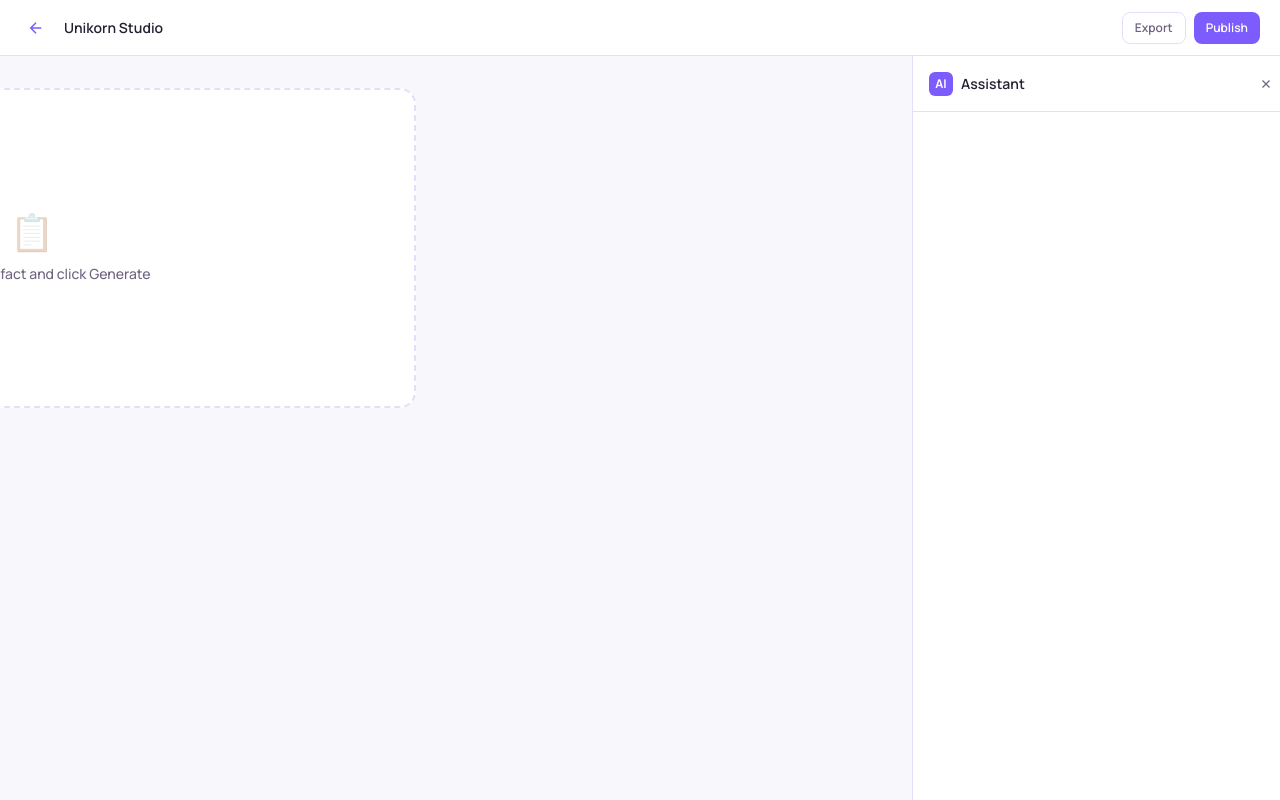
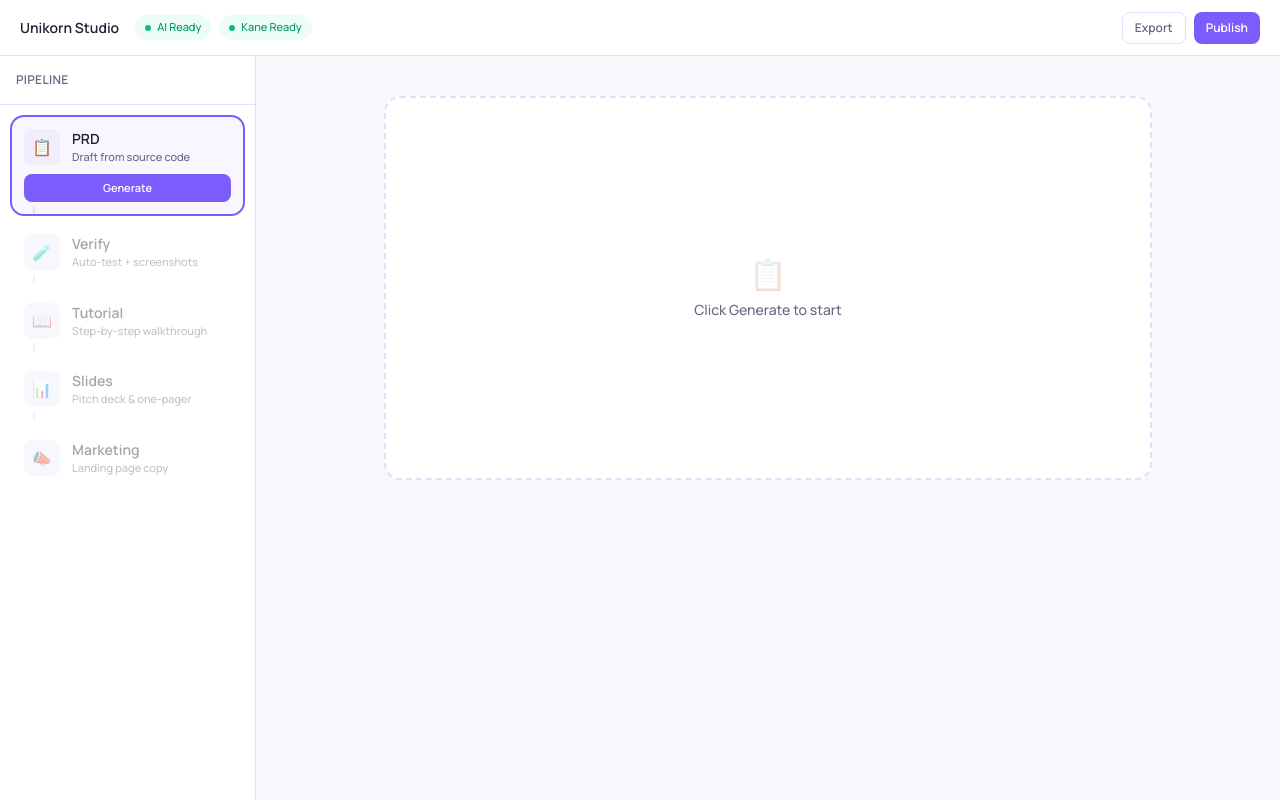
Before and after one commit to tamago-labs/unikorn, a React (Vite) app in the folder frontend/: page /design in a window 1280 px wide. Built offline with nearby package versions, Linux system fonts and the light colour scheme.

Commit message:
fix: redesign pipeline sidebar, hide drawer by default, add AI/Kane status

```diff
--- a/frontend/src/pages/DesignApp.tsx
+++ b/frontend/src/pages/DesignApp.tsx
@@ -1,126 +1,62 @@
-import { useState, useEffect, useRef } from 'react'
-import { useNavigate } from 'react-router-dom'
+import { useState } from 'react'
 
-interface Artifact {
+interface PipelineStep {
   id: string
   name: string
   description: string
   icon: string
-  color: string
-  status: 'ready' | 'generating' | 'idle'
-  thumbnail?: string
+  status: 'locked' | 'ready' | 'active' | 'done'
 }
 
-interface QA {
-  question: string
-  options: string[]
-}
-
-interface ChatMessage {
-  role: 'ai' | 'user'
-  text: string
-  options?: string[]
-  selected?: string
-}
-
-const artifacts: Artifact[] = [
-  { id: 'prd', name: 'PRD', description: 'Product Requirements Document', icon: '📋', color: '#7C5CFC', status: 'idle' },
-  { id: 'slides', name: 'Slides', description: 'Pitch deck & one-pager', icon: '📊', color: '#9B7CFF', status: 'idle' },
-  { id: 'tutorial', name: 'Tutorial', description: 'Step-by-step walkthrough', icon: '📖', color: '#6E6480', status: 'idle' },
+const pipeline: PipelineStep[] = [
+  { id: 'prd', name: 'PRD', description: 'Draft from source code', icon: '📋', status: 'ready' },
+  { id: 'test', name: 'Verify', description: 'Auto-test + screenshots', icon: '🧪', status: 'locked' },
+  { id: 'tutorial', name: 'Tutorial', description: 'Step-by-step walkthrough', icon: '📖', status: 'locked' },
+  { id: 'slides', name: 'Slides', description: 'Pitch deck & one-pager', icon: '📊', status: 'locked' },
+  { id: 'marketing', name: 'Marketing', description: 'Landing page copy', icon: '📣', status: 'locked' },
 ]
 
-const mockQA: Record<string, QA[]> = {
-  prd: [
-    { question: 'What is the primary goal of this product?', options: ['Solve a specific pain point', 'Enter a new market', 'Improve existing workflow', 'Explore new technology'] },
-    { question: 'Who is your target user?', options: ['Developers', 'Small businesses', 'Enterprise teams', 'General consumers'] },
-    { question: 'What stage is the product in?', options: ['Idea / MVP', 'Early traction', 'Growth mode', 'Mature / optimizing'] },
-  ],
-  slides: [
-    { question: 'What is the main purpose of the deck?', options: ['Fundraising', 'Sales pitch', 'Conference talk', 'Internal update'] },
-    { question: 'How long should the presentation be?', options: ['1-2 min (elevator)', '5-10 min (standard)', '15-20 min (deep dive)', '30+ min (workshop)'] },
-  ],
-  tutorial: [
-    { question: 'Who is the audience for this tutorial?', options: ['Complete beginners', 'Intermediate users', 'Advanced developers', 'Mixed levels'] },
-    { question: 'What format works best?', options: ['Written guide', 'Video walkthrough', 'Interactive demo', 'Code-along project'] },
-  ],
-}
-
 export default function DesignApp() {
-  const navigate = useNavigate()
+  const [steps, setSteps] = useState<PipelineStep[]>(pipeline)
   const [selected, setSelected] = useState<string>('prd')
   const [drawerOpen, setDrawerOpen] = useState(false)
-  const [aiStatus, setAiStatus] = useState<'idle' | 'thinking' | 'asking' | 'done'>('idle')
-  const [chat, setChat] = useState<ChatMessage[]>([])
-  const [currentQA, setCurrentQA] = useState<QA | null>(null)
-  const [qaIndex, setQaIndex] = useState(0)
-  const [artifactStatuses, setArtifactStatuses] = useState<Record<string, Artifact['status']>>({
-    prd: 'idle', slides: 'idle', tutorial: 'idle',
-  })
-  const chatEndRef = useRef<HTMLDivElement>(null)
 
-  useEffect(() => {
-    chatEndRef.current?.scrollIntoView({ behavior: 'smooth' })
-  }, [chat, aiStatus])
+  const activeStep = steps.find((s) => s.id === selected)!
 
-  function startGeneration(id: string) {
-    setSelected(id)
+  function handleGenerate(id: string) {
     setDrawerOpen(true)
-    setAiStatus('thinking')
-    setChat([{ role: 'ai', text: `I'm analyzing your codebase to build the ${artifacts.find(a => a.id === id)?.name}. Let me ask a few questions first…` }])
-    setQaIndex(0)
-
+    setSteps((prev) =>
+      prev.map((s) => (s.id === id ? { ...s, status: 'active' } : s))
+    )
     setTimeout(() => {
-      const questions = mockQA[id]
-      if (questions && questions.length > 0) {
-        setCurrentQA(questions[0])
-        setAiStatus('asking')
+      setSteps((prev) =>
+        prev.map((s, i) =>
+          s.id === id
+            ? { ...s, status: 'done' }
+            : i > prev.findIndex((p) => p.id === id) && s.status === 'locked'
+            ? { ...s, status: 'ready' }
+            : s
+        )
+      )
+    }, 3000)
   }
-    }, 1500)
-  }
-
-  function handleSelectOption(option: string) {
-    if (!currentQA) return
-    setChat((prev) => [...prev, { role: 'user', text: option }])
-    setCurrentQA(null)
-    setAiStatus('thinking')
-
-    const questions = mockQA[selected]
-    const nextIndex = qaIndex + 1
-
-    setTimeout(() => {
-      if (questions && nextIndex < questions.length) {
-        setCurrentQA(questions[nextIndex])
-        setQaIndex(nextIndex)
-        setAiStatus('asking')
-      } else {
-        setAiStatus('done')
-        setChat((prev) => [...prev, { role: 'ai', text: 'All set! Generating your artifact now…' }])
-        setArtifactStatuses((prev) => ({ ...prev, [selected]: 'generating' }))
-        setTimeout(() => {
-          setArtifactStatuses((prev) => ({ ...prev, [selected]: 'ready' }))
-          setChat((prev) => [...prev, { role: 'ai', text: 'Done! Your artifact is ready on the canvas.' }])
-        }, 2000)
-      }
-    }, 1200)
-  }
-
-  const current = artifacts.find((a) => a.id === selected)!
-  const status = artifactStatuses[selected]
 
   return (
     <div className="h-screen flex flex-col bg-[#F8F7FC] overflow-hidden">
       {/* Top bar */}
-      <header className="h-14 shrink-0 border-b border-[#E5DEFA] bg-white flex items-center justify-between px-5 z-10">
-        <div className="flex items-center gap-3">
-          <button
-            onClick={() => navigate('/')}
-            className="w-8 h-8 rounded-lg hover:bg-[#F1ECFE] flex items-center justify-center transition-colors"
-          >
-            <svg width="18" height="18" viewBox="0 0 24 24" fill="none" stroke="#7C5CFC" strokeWidth="2">
-              <path d="M19 12H5M12 19l-7-7 7-7" />
-            </svg>
-          </button>
+      <header className="h-14 shrink-0 border-b border-[#E5DEFA] bg-white flex items-center justify-between px-5">
+        <div className="flex items-center gap-4">
           <span className="text-sm font-semibold text-[#251F33]">Unikorn Studio</span>
+          <div className="flex items-center gap-2">
+            <span className="inline-flex items-center gap-1.5 text-[11px] font-medium text-emerald-600 bg-emerald-50 rounded-full px-2.5 py-1">
+              <span className="w-1.5 h-1.5 rounded-full bg-emerald-500" />
+              AI Ready
+            </span>
+            <span className="inline-flex items-center gap-1.5 text-[11px] font-medium text-emerald-600 bg-emerald-50 rounded-full px-2.5 py-1">
+              <span className="w-1.5 h-1.5 rounded-full bg-emerald-500" />
+              Kane Ready
+            </span>
+          </div>
         </div>
         <div className="flex items-center gap-2">
           <button className="h-8 px-3 rounded-lg border border-[#E5DEFA] text-xs font-semibold text-[#6E6480] hover:bg-[#FBFAFE] transition-colors">
@@ -133,53 +69,59 @@ export default function DesignApp() {
       </header>
 
       <div className="flex-1 flex overflow-hidden">
-        {/* Sidebar */}
-        <aside className="w-72 shrink-0 border-r border-[#E5DEFA] bg-white flex flex-col">
+        {/* Sidebar — Pipeline */}
+        <aside className="w-64 shrink-0 border-r border-[#E5DEFA] bg-white flex flex-col">
           <div className="p-4 border-b border-[#E5DEFA]">
-            <h2 className="text-xs font-semibold text-[#6E6480] uppercase tracking-wide">Artifacts</h2>
+            <h2 className="text-xs font-semibold text-[#6E6480] uppercase tracking-wide">Pipeline</h2>
           </div>
-          <div className="flex-1 overflow-y-auto p-3 space-y-3">
-            {artifacts.map((a) => (
+          <div className="flex-1 overflow-y-auto p-3 space-y-2">
+            {steps.map((step, i) => (
               <button
-                key={a.id}
-                onClick={() => setSelected(a.id)}
-                className={`w-full text-left rounded-2xl p-3.5 border-2 transition-all ${
-                  selected === a.id
-                    ? 'border-[#7C5CFC] bg-[#F8F6FF] shadow-[0_2px_8px_-2px_rgba(124,92,252,0.2)]'
-                    : 'border-[#E5DEFA] bg-white hover:border-[#D9CCFB] hover:bg-[#FBFAFE]'
+                key={step.id}
+                onClick={() => step.status !== 'locked' && setSelected(step.id)}
+                disabled={step.status === 'locked'}
+                className={`w-full text-left rounded-xl p-3 transition-all ${
+                  selected === step.id
+                    ? 'bg-[#F8F6FF] ring-2 ring-[#7C5CFC]'
+                    : step.status === 'locked'
+                    ? 'opacity-40 cursor-not-allowed'
+                    : 'hover:bg-[#FBFAFE]'
                 }`}
               >
-                {/* Thumbnail */}
-                <div
-                  className="w-full h-24 rounded-xl mb-2.5 flex items-center justify-center text-2xl"
-                  style={{ backgroundColor: a.color + '14' }}
-                >
-                  {a.icon}
+                <div className="flex items-center gap-3">
+                  <div className="relative">
+                    <div className="w-9 h-9 rounded-lg bg-[#F1ECFE] flex items-center justify-center text-base">
+                      {step.icon}
                     </div>
-                <p className="text-sm font-semibold text-[#251F33]">{a.name}</p>
-                <p className="text-[11px] text-[#6E6480] mt-0.5">{a.description}</p>
-                <div className="mt-2">
-                  {artifactStatuses[a.id] === 'ready' && (
-                    <span className="inline-flex items-center gap-1 text-[10px] font-semibold text-emerald-600 bg-emerald-50 rounded-full px-2 py-0.5">
-                      <span className="w-1.5 h-1.5 rounded-full bg-emerald-500" />
-                      Ready
-                    </span>
+                    {step.status === 'done' && (
+                      <div className="absolute -top-1 -right-1 w-4 h-4 rounded-full bg-emerald-500 flex items-center justify-center">
+                        <svg width="10" height="10" viewBox="0 0 24 24" fill="none" stroke="white" strokeWidth="3">
+                          <path d="M5 12l5 5L20 7" />
+                        </svg>
+                      </div>
                     )}
-                  {artifactStatuses[a.id] === 'generating' && (
-                    <span className="inline-flex items-center gap-1 text-[10px] font-semibold text-[#7C5CFC] bg-[#F1ECFE] rounded-full px-2 py-0.5">
-                      <span className="w-1.5 h-1.5 rounded-full bg-[#7C5CFC] animate-pulse" />
-                      Generating
-                    </span>
+                    {step.status === 'active' && (
+                      <div className="absolute -top-1 -right-1 w-4 h-4 rounded-full bg-[#7C5CFC] flex items-center justify-center">
+                        <div className="w-2 h-2 rounded-full bg-white animate-pulse" />
+                      </div>
                     )}
-                  {artifactStatuses[a.id] === 'idle' && (
-                    <span
-                      className="inline-flex items-center gap-1 text-[10px] font-semibold text-white bg-[#7C5CFC] rounded-full px-2.5 py-0.5 cursor-pointer hover:opacity-90 transition-opacity"
-                      onClick={(e) => { e.stopPropagation(); startGeneration(a.id) }}
+                  </div>
+                  <div className="flex-1 min-w-0">
+                    <p className="text-sm font-semibold text-[#251F33]">{step.name}</p>
+                    <p className="text-[11px] text-[#6E6480]">{step.description}</p>
+                  </div>
+                </div>
+                {step.status === 'ready' && (
+                  <button
+                    onClick={(e) => { e.stopPropagation(); handleGenerate(step.id) }}
+                    className="mt-2 w-full text-[11px] font-semibold text-white bg-[#7C5CFC] rounded-lg py-1.5 hover:opacity-90 transition-opacity"
                   >
                     Generate
-                    </span>
+                  </button>
                 )}
-                </div>
+                {i < steps.length - 1 && (
+                  <div className="absolute left-[2.05rem] mt-1 w-0.5 h-2 bg-[#E5DEFA]" />
+                )}
               </button>
             ))}
           </div>
@@ -187,16 +129,16 @@ export default function DesignApp() {
 
         {/* Canvas */}
         <main className="flex-1 flex flex-col overflow-hidden">
-          <div className="flex-1 overflow-auto p-8 flex items-start justify-center">
+          <div className="flex-1 overflow-auto p-10 flex items-start justify-center">
             <div className="w-full max-w-3xl">
-              {status === 'ready' ? (
+              {activeStep.status === 'done' ? (
                 <div className="bg-white rounded-2xl border border-[#E5DEFA] shadow-[0_4px_16px_-4px_rgba(124,92,252,0.1)] overflow-hidden">
                   <div className="p-8">
                     <div className="flex items-center gap-3 mb-6">
-                      <div className="w-10 h-10 rounded-xl bg-[#F1ECFE] flex items-center justify-center text-lg">{current.icon}</div>
+                      <div className="w-10 h-10 rounded-xl bg-[#F1ECFE] flex items-center justify-center text-lg">{activeStep.icon}</div>
                       <div>
-                        <h3 className="text-lg font-bold text-[#251F33]">{current.name}</h3>
-                        <p className="text-xs text-[#6E6480]">{current.description}</p>
+                        <h3 className="text-lg font-bold text-[#251F33]">{activeStep.name}</h3>
+                        <p className="text-xs text-[#6E6480]">{activeStep.description}</p>
                       </div>
                     </div>
                     <div className="space-y-3">
@@ -209,18 +151,25 @@ export default function DesignApp() {
                     </div>
                   </div>
                 </div>
-              ) : status === 'generating' ? (
-                <div className="bg-white rounded-2xl border border-[#E5DEFA] h-80 flex items-center justify-center">
+              ) : activeStep.status === 'active' ? (
+                <div className="bg-white rounded-2xl border border-[#E5DEFA] h-96 flex items-center justify-center">
                   <div className="text-center">
                     <div className="w-10 h-10 border-2 border-[#7C5CFC] border-t-transparent rounded-full animate-spin mx-auto" />
-                    <p className="text-sm text-[#6E6480] mt-3">Generating {current.name}…</p>
+                    <p className="text-sm text-[#6E6480] mt-3">Generating {activeStep.name}…</p>
+                  </div>
+                </div>
+              ) : activeStep.status === 'locked' ? (
+                <div className="bg-white rounded-2xl border-2 border-dashed border-[#E5DEFA] h-96 flex items-center justify-center">
+                  <div className="text-center">
+                    <div className="text-3xl mb-2 opacity-20">{activeStep.icon}</div>
+                    <p className="text-sm text-[#6E6480]">Complete previous step to unlock</p>
                   </div>
                 </div>
               ) : (
-                <div className="bg-white rounded-2xl border-2 border-dashed border-[#E5DEFA] h-80 flex items-center justify-center">
+                <div className="bg-white rounded-2xl border-2 border-dashed border-[#E5DEFA] h-96 flex items-center justify-center">
                   <div className="text-center">
-                    <div className="text-4xl mb-3 opacity-30">{current.icon}</div>
-                    <p className="text-sm text-[#6E6480]">Select an artifact and click Generate</p>
+                    <div className="text-3xl mb-2 opacity-20">{activeStep.icon}</div>
+                    <p className="text-sm text-[#6E6480]">Click Generate to start</p>
                   </div>
                 </div>
               )}
@@ -228,13 +177,9 @@ export default function DesignApp() {
           </div>
         </main>
 
-        {/* AI Drawer */}
-        <aside
-          className={`w-96 shrink-0 border-l border-[#E5DEFA] bg-white flex flex-col transition-transform duration-300 ease-out ${
-            drawerOpen ? 'translate-x-0' : 'translate-x-full'
-          }`}
-          style={{ marginRight: drawerOpen ? 0 : -384 }}
-        >
+        {/* AI Drawer — only rendered when open */}
+        {drawerOpen && (
+          <aside className="w-96 shrink-0 border-l border-[#E5DEFA] bg-white flex flex-col animate-in slide-in-from-right duration-300">
             <div className="h-14 border-b border-[#E5DEFA] flex items-center justify-between px-4 shrink-0">
               <div className="flex items-center gap-2">
                 <div className="w-6 h-6 rounded-md bg-[#7C5CFC] flex items-center justify-center">
@@ -251,23 +196,12 @@ export default function DesignApp() {
                 </svg>
               </button>
             </div>
-
             <div className="flex-1 overflow-y-auto p-4 space-y-3">
-            {chat.map((msg, i) => (
-              <div key={i} className={`flex ${msg.role === 'user' ? 'justify-end' : 'justify-start'}`}>
-                <div
-                  className={`max-w-[85%] rounded-2xl px-3.5 py-2.5 text-sm ${
-                    msg.role === 'user'
-                      ? 'bg-[#7C5CFC] text-white rounded-br-md'
-                      : 'bg-[#F1ECFE] text-[#251F33] rounded-bl-md'
-                  }`}
-                >
-                  {msg.text}
+              <div className="flex justify-start">
+                <div className="bg-[#F1ECFE] rounded-2xl rounded-bl-md px-3.5 py-2.5 text-sm text-[#251F33] max-w-[85%]">
+                  Analyzing your codebase to build the PRD. This will take a moment…
                 </div>
               </div>
-            ))}
-
-            {aiStatus === 'thinking' && (
               <div className="flex justify-start">
                 <div className="bg-[#F1ECFE] rounded-2xl rounded-bl-md px-4 py-3 flex items-center gap-1.5">
                   <span className="w-1.5 h-1.5 rounded-full bg-[#7C5CFC] animate-bounce" style={{ animationDelay: '0ms' }} />
@@ -275,27 +209,9 @@ export default function DesignApp() {
                   <span className="w-1.5 h-1.5 rounded-full bg-[#7C5CFC] animate-bounce" style={{ animationDelay: '300ms' }} />
                 </div>
               </div>
-            )}
-
-            {aiStatus === 'asking' && currentQA && (
-              <div className="pt-1">
-                <div className="flex flex-wrap gap-2">
-                  {currentQA.options.map((opt) => (
-                    <button
-                      key={opt}
-                      onClick={() => handleSelectOption(opt)}
-                      className="text-xs font-medium px-3 py-1.5 rounded-full border border-[#D9CCFB] bg-white text-[#251F33] hover:bg-[#7C5CFC] hover:text-white hover:border-[#7C5CFC] transition-all"
-                    >
-                      {opt}
-                    </button>
-                  ))}
-                </div>
-              </div>
-            )}
-
-            <div ref={chatEndRef} />
             </div>
           </aside>
+        )}
       </div>
     </div>
   )
```
Lines whose indentation alone changed are shown as unchanged.
